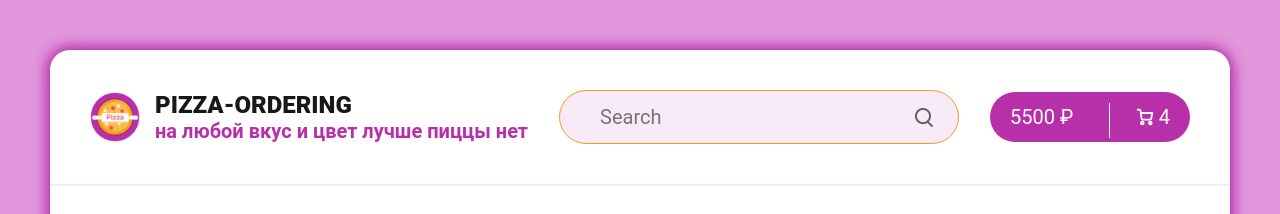
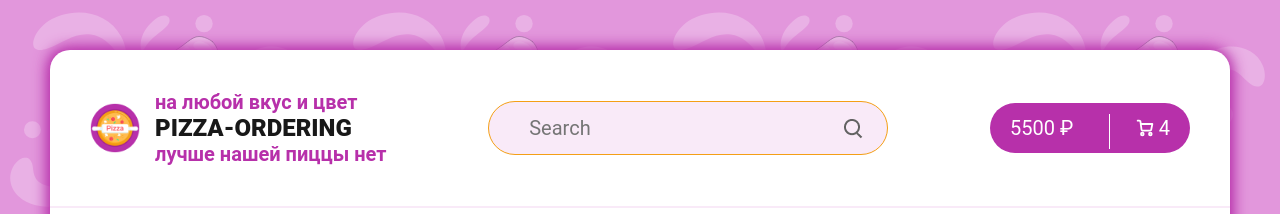
Before and after one commit to veluat/pizza-ordering-app, a React (Vite) app: page / in a window 1280 px wide. Shown: the top 214 px of the page. Built offline with nearby package versions, Linux system fonts and the light colour scheme; no server answers.

Commit message:
feat: react-router-dom add; style: bg image add

```diff
--- a/package.json
+++ b/package.json
@@ -11,6 +11,7 @@
     "lint": "eslint src --ext .jsx,.js,.tsx,.ts  --no-error-on-unmatched-pattern --fix && stylelint --fix src/{,*/}*.{scss,css} --allow-empty-input"
   },
   "dependencies": {
+    "@types/react-router-dom": "^5.3.3",
     "@types/uuid": "^9.0.8",
     "react": "^18.2.0",
     "react-content-loader": "^7.0.0",
--- a/src/common/styles/index.scss
+++ b/src/common/styles/index.scss
@@ -17,6 +17,10 @@ html {
 
 body {
   background-color: $background;
+  background-image: url('./../../assets/converted.svg');
+  background-repeat: space;
+  background-position: left;
+  background-size: 25vw;
 
   -moz-osx-font-smoothing: grayscale;
   -webkit-font-smoothing: antialiased;
--- a/src/features/header/Header.tsx
+++ b/src/features/header/Header.tsx
@@ -13,8 +13,9 @@ export const Header: React.FC = () => {
         <div className={s.logo}>
           <img alt={'Pizza logo'} height={'50'} src={logo} width={'50'} />
           <div>
+            <p>на любой вкус и цвет</p>
             <h1>Pizza-ordering</h1>
-            <p>на любой вкус и цвет лучше пиццы нет</p>
+            <p>лучше нашей пиццы нет</p>
           </div>
         </div>
         <div className={s.search}>
```
Also changed, not shown: src/assets/converted.svg (added), 1 other file (tests, documents, lock files or other folders).
